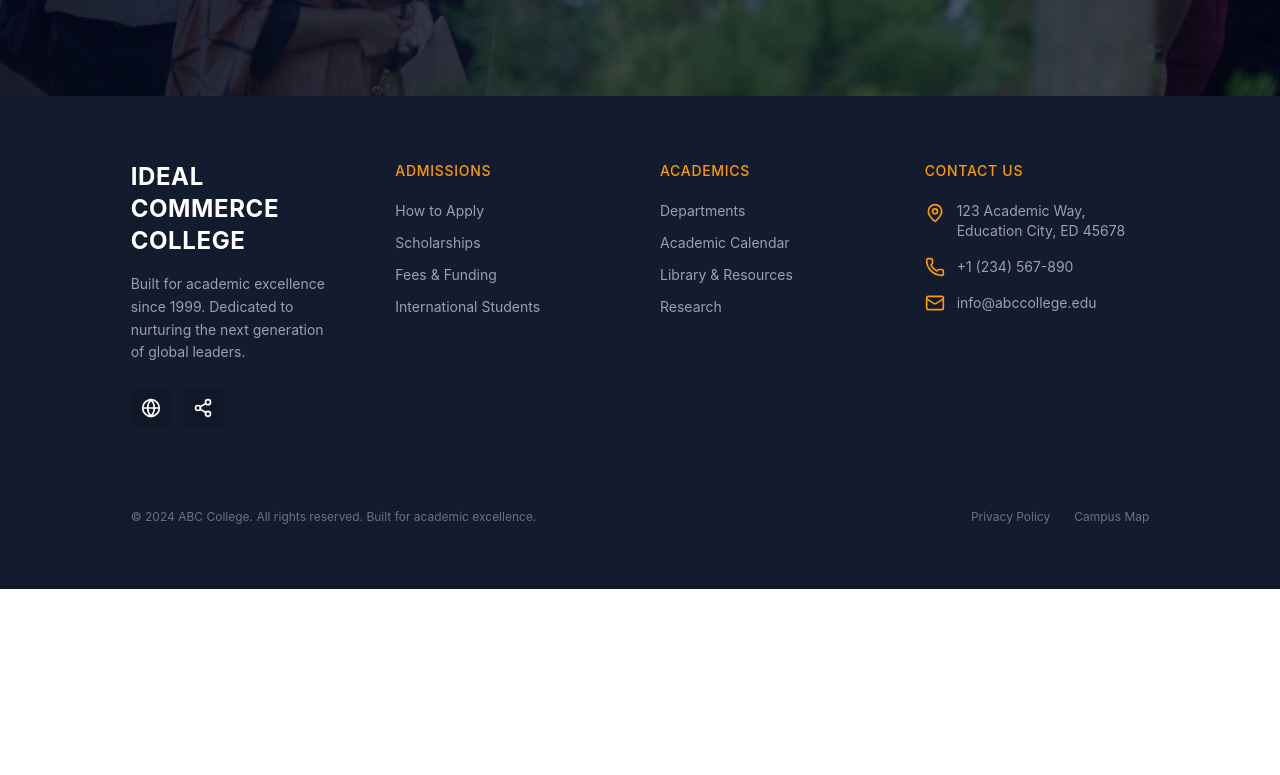
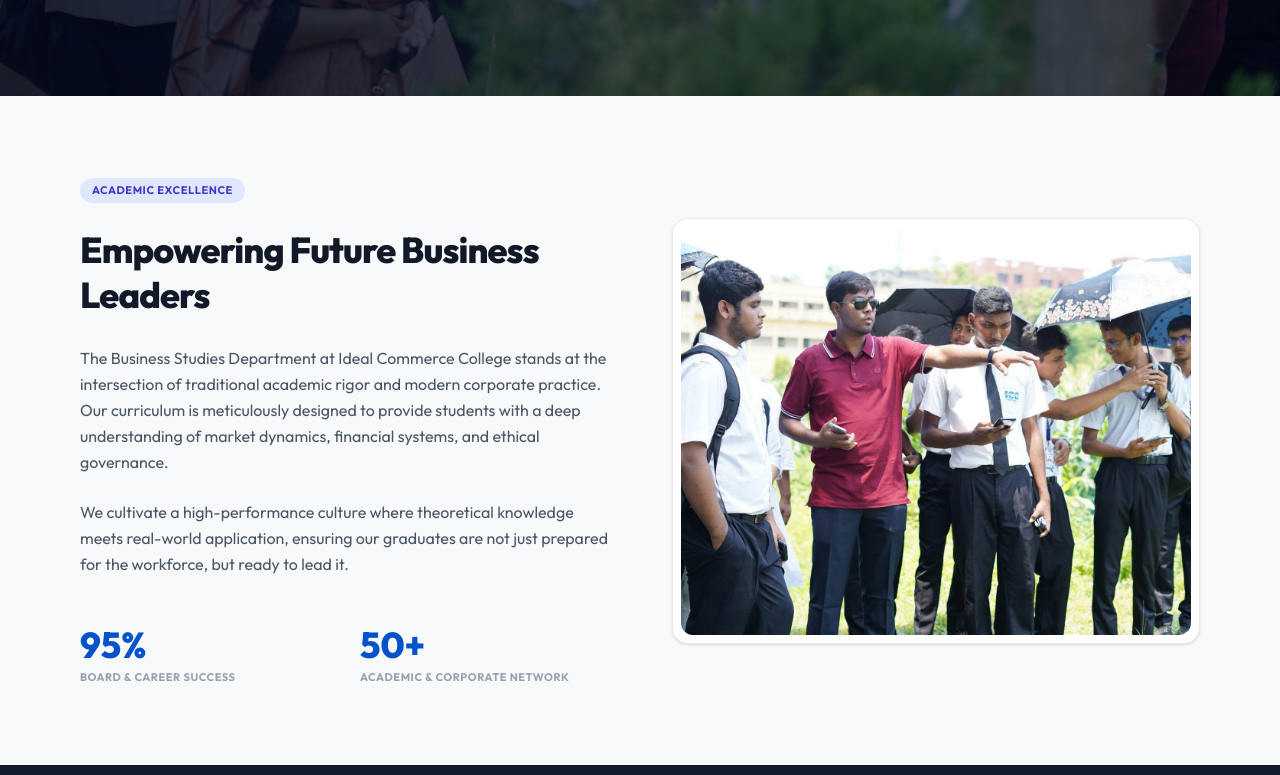
Before and after one commit to FrontFury/icc-modern-client, a React (Vite) app: page /departments/commerce in a window 1280 px wide. Shown: the part 565-1340 px from the top of the page. Before the commit the page ends 1154 px from the top, so only its background shows below. Built offline with nearby package versions, Linux system fonts and the light colour scheme.

Commit message:
Added Commerce Faciities

```diff
--- a/src/pages/Departments/Commerce/Commerce/Commerce.jsx
+++ b/src/pages/Departments/Commerce/Commerce/Commerce.jsx
@@ -1,10 +1,12 @@
 import CommerceBanner from "../CommerceBanner/CommerceBanner";
+import Facilities from "../Facilities/Facilities";
 
 
 const Commerce = () => {
     return (
         <div>
             <CommerceBanner></CommerceBanner>
+            <Facilities></Facilities>
         </div>
     );
 };
--- /dev/null
+++ b/src/pages/Departments/Commerce/Facilities/Facilities.jsx
@@ -0,0 +1,74 @@
+import businessLeaderImg from "../../../../assets/Dept/CommerceFacilities.jpg";
+
+const Facilities = () => {
+    return (
+    <section className="w-full bg-[#f8f9fa] py-20 px-6 md:px-12 lg:px-20">
+      <div className="max-w-7xl mx-auto grid grid-cols-1 lg:grid-cols-12 gap-12 lg:gap-16 items-center">
+
+        {/* Left Column: Text & Metrics */}
+        <div className="lg:col-span-6 space-y-6">
+          {/* Badge Label */}
+          <div>
+            <span className="inline-block bg-[#e0e7ff] text-[#4338ca] text-[11px] font-bold px-3 py-1 rounded-full tracking-wider uppercase">
+              Academic Excellence
+            </span>
+          </div>
+
+          {/* Main Title */}
+          <h2 className="text-3xl md:text-4xl font-extrabold text-[#111827] tracking-tight leading-tight">
+            Empowering Future Business Leaders
+          </h2>
+
+          {/* First Paragraph */}
+          <p className="text-gray-600 text-sm md:text-base leading-relaxed pt-1">
+            The Business Studies Department at Ideal Commerce College stands at the intersection of traditional academic rigor and modern corporate practice. Our curriculum is meticulously designed to provide students with a deep understanding of market dynamics, financial systems, and ethical governance.
+          </p>
+
+          {/* Second Paragraph */}
+          <p className="text-gray-600 text-sm md:text-base leading-relaxed">
+            We cultivate a high-performance culture where theoretical knowledge meets real-world application, ensuring our graduates are not just prepared for the workforce, but ready to lead it.
+          </p>
+
+          {/* Metrics Grid */}
+          <div className="grid grid-cols-2 gap-8 pt-6">
+            {/* Stat 1 */}
+            <div>
+              <h3 className="text-3xl md:text-4xl font-extrabold text-[#0252cc]">
+                95%
+              </h3>
+              <p className="text-[11px] font-bold text-gray-400 uppercase tracking-wider mt-1">
+                Board & Career Success
+              </p>
+            </div>
+
+            {/* Stat 2 */}
+            <div>
+              <h3 className="text-3xl md:text-4xl font-extrabold text-[#0252cc]">
+                50+
+              </h3>
+              <p className="text-[11px] font-bold text-gray-400 uppercase tracking-wider mt-1">
+                Academic & Corporate Network
+              </p>
+            </div>
+          </div>
+        </div>
+
+        {/* Right Column: Featured Image with Light Border Frame */}
+        <div className="lg:col-span-6">
+          <div className="relative rounded-2xl overflow-hidden shadow-sm border border-gray-200/80 bg-white p-2">
+            <div className="rounded-xl overflow-hidden aspect-[4/3] md:aspect-[5/4]">
+              <img
+                src={businessLeaderImg}
+                alt="Student working on business strategy in computer lab"
+                className="w-full h-full object-cover"
+              />
+            </div>
+          </div>
+        </div>
+
+      </div>
+    </section>
+  );
+};
+
+export default Facilities;
```
Also changed, not shown: src/assets/Dept/CommerceFacilities.jpg (added).
